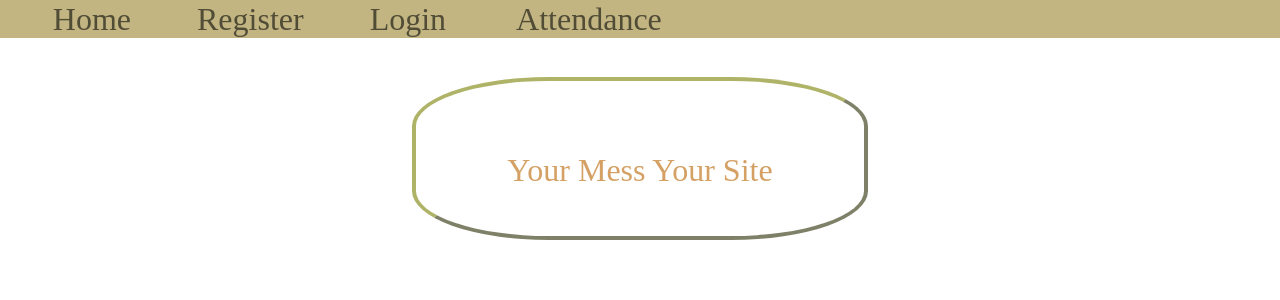
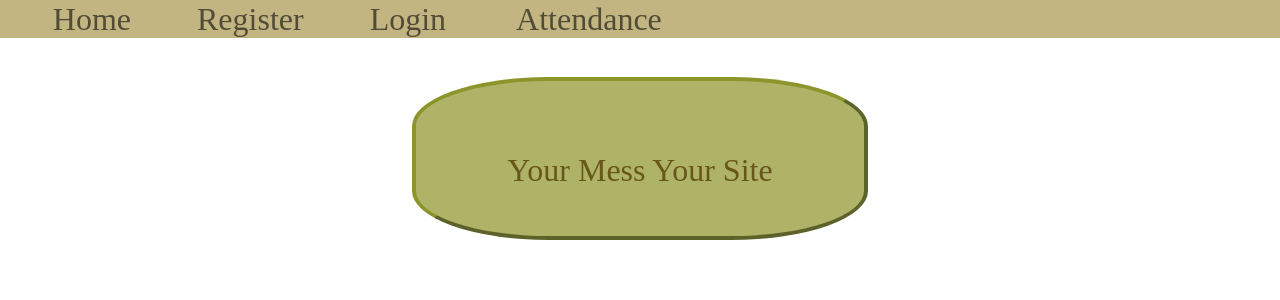
Before and after one commit to ac-arpan/Mess-Management, a Flask app: page / in a window 1280 px wide. Shown: the top 300 px of the page. Run offline with Flask 2, Linux system fonts and the light colour scheme.

Commit message:
Minor Changes in index page

```diff
--- a/static/index.css
+++ b/static/index.css
@@ -9,13 +9,17 @@
     border-radius: 30%;
     padding: 3vw;
     text-align: center;
+    background-color: rgba(119, 128, 0, 0.596);
+}
+.board:hover{
+    box-shadow: inset 0 0 0 25px #aa901ba9;
 }
 @media screen and (min-width: 650px) {
     #text {
         font-stretch: condensed;
         font-size: 3.5vw;
         font-weight: 500;
-        color: rgba(202, 137, 63, 0.808);
+        color: rgba(87, 66, 8, 0.808);
     }
 }
 
```
